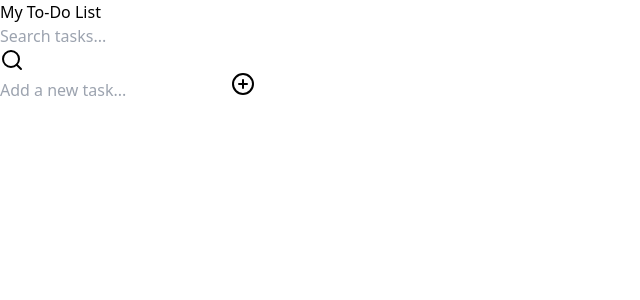
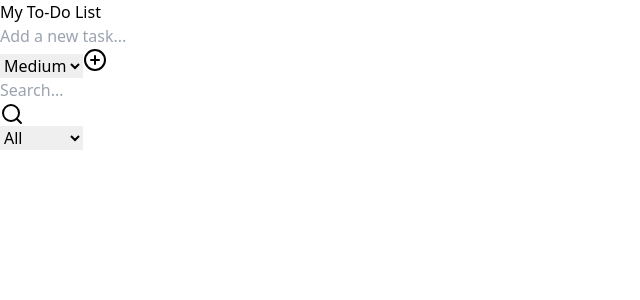
Before and after one commit to ChristopheAwad/To-Do-List, a React (Vite) app: page / in a window 1280 px wide. Shown: the top 300 px of the page, without its empty margins (0-640 px from the left). Built offline with nearby package versions, Linux system fonts and the light colour scheme.

Commit message:
Reordered visual elements and added edit functionality

```diff
--- a/src/AddTaskForm.tsx
+++ b/src/AddTaskForm.tsx
@@ -2,37 +2,53 @@ import React, { useState } from 'react'
 import { PlusCircle } from 'lucide-react'
 
 interface AddTaskFormProps {
-  addTask: (newTask: string) => void
+  addTask: (newTask: string, priority: string) => void;
 }
 
 const AddTaskForm: React.FC<AddTaskFormProps> = ({ addTask }) => {
-  const [newTask, setNewTask] = useState('')
+  const [newTask, setNewTask] = useState('');
+  const [priority, setPriority] = useState('medium'); // Default priority
 
   const handleSubmit = (e: React.FormEvent) => {
-    e.preventDefault()
+    e.preventDefault();
     if (newTask.trim()) {
-      addTask(newTask)
-      setNewTask('')
+      addTask(newTask, priority);
+      setNewTask('');
+      setPriority('medium'); // Reset to default after adding
     }
-  }
+  };
 
   return (
-    <form onSubmit={handleSubmit} className="flex items-center">
+    <form onSubmit={handleSubmit} className="flex flex-col md:flex-row md:items-center gap-2">
+      <div className="flex-grow">
         <input
           type="text"
           value={newTask}
           onChange={(e) => setNewTask(e.target.value)}
           placeholder="Add a new task..."
-        className="flex-grow p-4 border-gray-300 rounded-l-md focus:ring-indigo-500 focus:border-indigo-500"
+          className="w-full p-2 border border-gray-300 rounded-md focus:ring-indigo-500 focus:border-indigo-500 text-sm"
         />
+      </div>
+      <div className="flex items-center space-x-2">
+        <select
+          id="priority"
+          value={priority}
+          onChange={(e) => setPriority(e.target.value)}
+          className="py-2 px-3 border border-gray-300 bg-white rounded-md shadow-sm focus:outline-none focus:ring-indigo-500 focus:border-indigo-500 text-sm"
+        >
+          <option value="high">High</option>
+          <option value="medium">Medium</option>
+          <option value="low">Low</option>
+        </select>
         <button
           type="submit"
-        className="bg-indigo-600 hover:bg-indigo-700 text-white p-4 rounded-r-md"
+          className="bg-indigo-600 hover:bg-indigo-700 text-white p-2 rounded-md"
         >
-        <PlusCircle className="h-6 w-6" />
+          <PlusCircle className="h-5 w-5" />
         </button>
+      </div>
     </form>
-  )
-}
+  );
+};
 
-export default AddTaskForm
+export default AddTaskForm;
--- a/src/App.tsx
+++ b/src/App.tsx
@@ -4,35 +4,44 @@ import AddTaskForm from './AddTaskForm'
 import { Search } from 'lucide-react'
 
 function App() {
-  const [tasks, setTasks] = useState(() => {
-    const savedTasks = localStorage.getItem('tasks')
-    return savedTasks ? JSON.parse(savedTasks) : []
-  })
-  const [searchQuery, setSearchQuery] = useState('')
+  const [tasks, setTasks] = useState<{ id: number; text: string; completed: boolean; priority: string }[]>(() => {
+    const savedTasks = localStorage.getItem('tasks');
+    return savedTasks ? JSON.parse(savedTasks) : [];
+  });
+  const [searchQuery, setSearchQuery] = useState('');
+  const [selectedPriority, setSelectedPriority] = useState<string>('all');
 
   useEffect(() => {
-    localStorage.setItem('tasks', JSON.stringify(tasks))
-  }, [tasks])
+    localStorage.setItem('tasks', JSON.stringify(tasks));
+  }, [tasks]);
 
-  const addTask = (newTask: string) => {
-    setTasks([...tasks, { id: Date.now(), text: newTask, completed: false }])
-  }
+  const addTask = (newTask: string, priority: string) => {
+    setTasks([...tasks, { id: Date.now(), text: newTask, completed: false, priority }]);
+  };
 
   const deleteTask = (id: number) => {
-    setTasks(tasks.filter((task) => task.id !== id))
-  }
+    setTasks(tasks.filter((task) => task.id !== id));
+  };
 
   const toggleComplete = (id: number) => {
     setTasks(
       tasks.map((task) =>
         task.id === id ? { ...task, completed: !task.completed } : task
       )
-    )
-  }
+    );
+  };
 
-  const filteredTasks = tasks.filter((task) =>
-    task.text.toLowerCase().includes(searchQuery.toLowerCase())
-  )
+  const updateTask = (id: number, newText: string) => {
+    setTasks(
+      tasks.map((task) => (task.id === id ? { ...task, text: newText } : task))
+    );
+  };
+
+  const filteredTasks = tasks.filter((task) => {
+    const searchTextMatch = task.text.toLowerCase().includes(searchQuery.toLowerCase());
+    const priorityMatch = selectedPriority === 'all' || task.priority === selectedPriority;
+    return searchTextMatch && priorityMatch;
+  });
 
   return (
     <div className="min-h-screen bg-gray-100 flex items-center justify-center py-12 px-4 sm:px-6 lg:px-8">
@@ -42,25 +51,48 @@ function App() {
             My To-Do List
           </h1>
         </div>
-        <div className="relative">
-          <input
-            type="text"
-            placeholder="Search tasks..."
-            value={searchQuery}
-            onChange={(e) => setSearchQuery(e.target.value)}
-            className="w-full pl-10 pr-4 py-2 rounded-md border border-gray-300 focus:outline-none focus:ring-2 focus:ring-blue-500 focus:border-transparent"
-          />
-          <Search className="absolute left-3 top-1/2 transform -translate-y-1/2 text-gray-400" />
+
+        {/* Add Task Form */}
+        <AddTaskForm addTask={addTask} />
+
+        {/* Search and Filter Container */}
+        <div className="flex flex-row space-x-2 mt-4">
+          {/* Search Input */}
+          <div className="relative flex-grow">
+            <input
+              type="text"
+              placeholder="Search..."
+              value={searchQuery}
+              onChange={(e) => setSearchQuery(e.target.value)}
+              className="w-full pl-10 pr-4 py-2 rounded-md border border-gray-300 focus:outline-none focus:ring-2 focus:ring-blue-500 focus:border-transparent text-sm"
+            />
+            <Search className="absolute left-3 top-1/2 transform -translate-y-1/2 text-gray-400 w-4 h-4" />
+          </div>
+
+          {/* Priority Filter */}
+          <div>
+            <select
+              value={selectedPriority}
+              onChange={(e) => setSelectedPriority(e.target.value)}
+              className="py-2 px-2 border border-gray-300 bg-white rounded-md shadow-sm focus:outline-none focus:ring-indigo-500 focus:border-indigo-500 text-sm"
+            >
+              <option value="all">All</option>
+              <option value="high">High</option>
+              <option value="medium">Medium</option>
+              <option value="low">Low</option>
+            </select>
+          </div>
         </div>
-        <AddTaskForm addTask={addTask} />
+
         <TaskList
           tasks={filteredTasks}
           deleteTask={deleteTask}
           toggleComplete={toggleComplete}
+          updateTask={updateTask}
         />
       </div>
     </div>
-  )
+  );
 }
 
 export default App
--- a/src/TaskItem.tsx
+++ b/src/TaskItem.tsx
@@ -1,23 +1,52 @@
-import React from 'react'
-import { Trash2, CheckCircle, Circle } from 'lucide-react'
+import React, { useState } from 'react';
+import { Trash2, CheckCircle, Circle, Edit, Save, X } from 'lucide-react';
 
 interface Task {
-  id: number
-  text: string
-  completed: boolean
+  id: number;
+  text: string;
+  completed: boolean;
+  priority: string;
 }
 
 interface TaskItemProps {
-  task: Task
-  deleteTask: (id: number) => void
-  toggleComplete: (id: number) => void
+  task: Task;
+  deleteTask: (id: number) => void;
+  toggleComplete: (id: number) => void;
+  updateTask: (id: number, newText: string) => void;
 }
 
 const TaskItem: React.FC<TaskItemProps> = ({
   task,
   deleteTask,
   toggleComplete,
+  updateTask,
 }) => {
+  const [isEditing, setIsEditing] = useState(false);
+  const [editedText, setEditedText] = useState(task.text);
+
+  const priorityColor = (priority: string) => {
+    switch (priority) {
+      case 'high':
+        return 'bg-red-500';
+      case 'medium':
+        return 'bg-yellow-500';
+      case 'low':
+        return 'bg-green-500';
+      default:
+        return 'bg-gray-500';
+    }
+  };
+
+  const handleSave = () => {
+    updateTask(task.id, editedText);
+    setIsEditing(false);
+  };
+
+  const handleCancel = () => {
+    setIsEditing(false);
+    setEditedText(task.text); // Reset to original text
+  };
+
   return (
     <li className="flex items-center justify-between p-4 bg-white rounded-md shadow-sm">
       <div className="flex items-center space-x-4">
@@ -31,6 +60,15 @@ const TaskItem: React.FC<TaskItemProps> = ({
             <Circle className="h-6 w-6" />
           )}
         </button>
+
+        {isEditing ? (
+          <input
+            type="text"
+            value={editedText}
+            onChange={(e) => setEditedText(e.target.value)}
+            className="text-gray-900 border rounded p-1"
+          />
+        ) : (
           <span
             className={
               task.completed ? 'line-through text-gray-500' : 'text-gray-900'
@@ -38,15 +76,50 @@ const TaskItem: React.FC<TaskItemProps> = ({
           >
             {task.text}
           </span>
+        )}
+
+        <span
+          className={`ml-2 px-2 inline-flex text-xs leading-5 font-semibold rounded-full ${priorityColor(
+            task.priority
+          )} text-white`}
+        >
+          {task.priority}
+        </span>
       </div>
+
+      <div>
+        {isEditing ? (
+          <>
+            <button
+              onClick={handleSave}
+              className="text-green-600 hover:text-green-800 mr-2"
+            >
+              <Save className="h-6 w-6" />
+            </button>
+            <button
+              onClick={handleCancel}
+              className="text-red-600 hover:text-red-800"
+            >
+              <X className="h-6 w-6" />
+            </button>
+          </>
+        ) : (
+          <button
+            onClick={() => setIsEditing(true)}
+            className="text-blue-600 hover:text-blue-800 mr-2"
+          >
+            <Edit className="h-6 w-6" />
+          </button>
+        )}
         <button
           onClick={() => deleteTask(task.id)}
           className="text-red-600 hover:text-red-800"
         >
           <Trash2 className="h-6 w-6" />
         </button>
+      </div>
     </li>
-  )
-}
+  );
+};
 
-export default TaskItem
+export default TaskItem;
--- a/src/TaskList.tsx
+++ b/src/TaskList.tsx
@@ -5,18 +5,21 @@ interface Task {
   id: number
   text: string
   completed: boolean
+  priority: string
 }
 
 interface TaskListProps {
   tasks: Task[]
   deleteTask: (id: number) => void
   toggleComplete: (id: number) => void
+  updateTask: (id: number, newText: string) => void;
 }
 
 const TaskList: React.FC<TaskListProps> = ({
   tasks,
   deleteTask,
   toggleComplete,
+  updateTask
 }) => {
   return (
     <ul className="space-y-4">
@@ -26,6 +29,7 @@ const TaskList: React.FC<TaskListProps> = ({
           task={task}
           deleteTask={deleteTask}
           toggleComplete={toggleComplete}
+          updateTask={updateTask}
         />
       ))}
     </ul>
```
Lines whose indentation alone changed are shown as unchanged.
